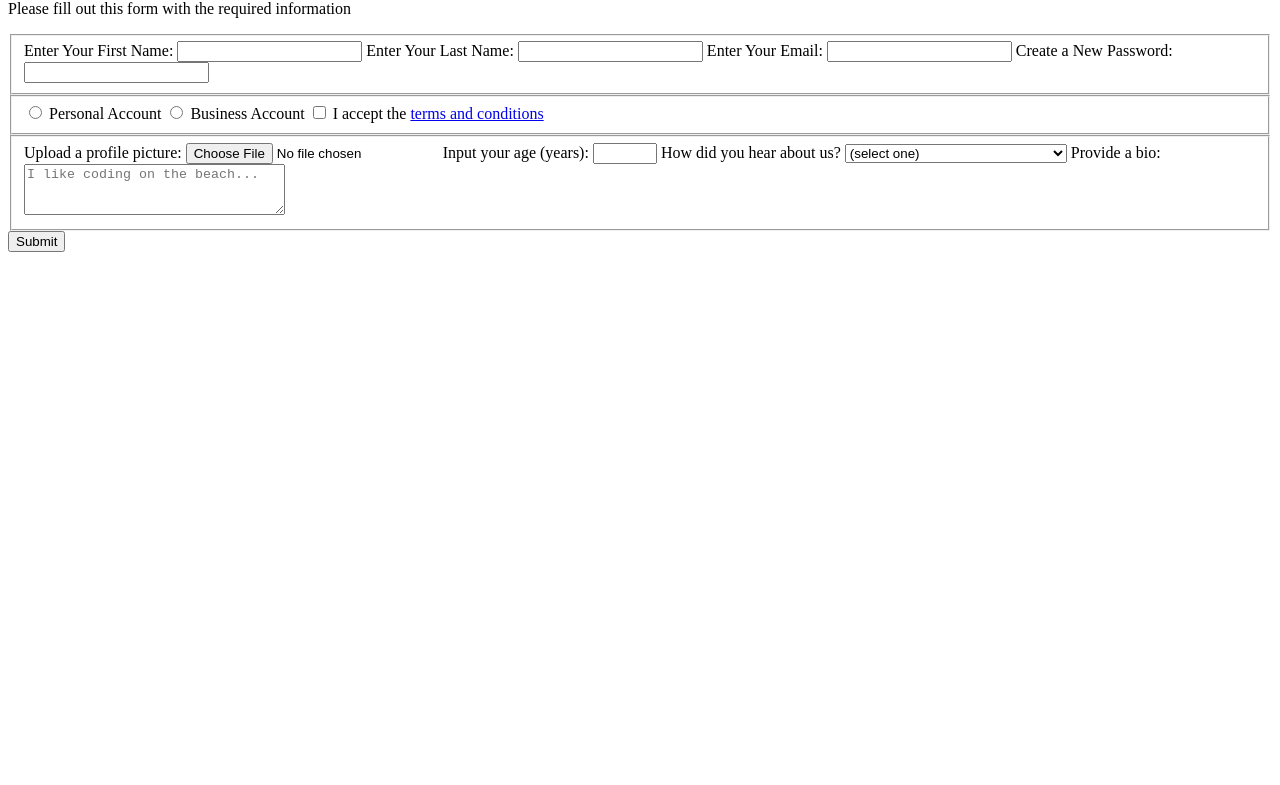
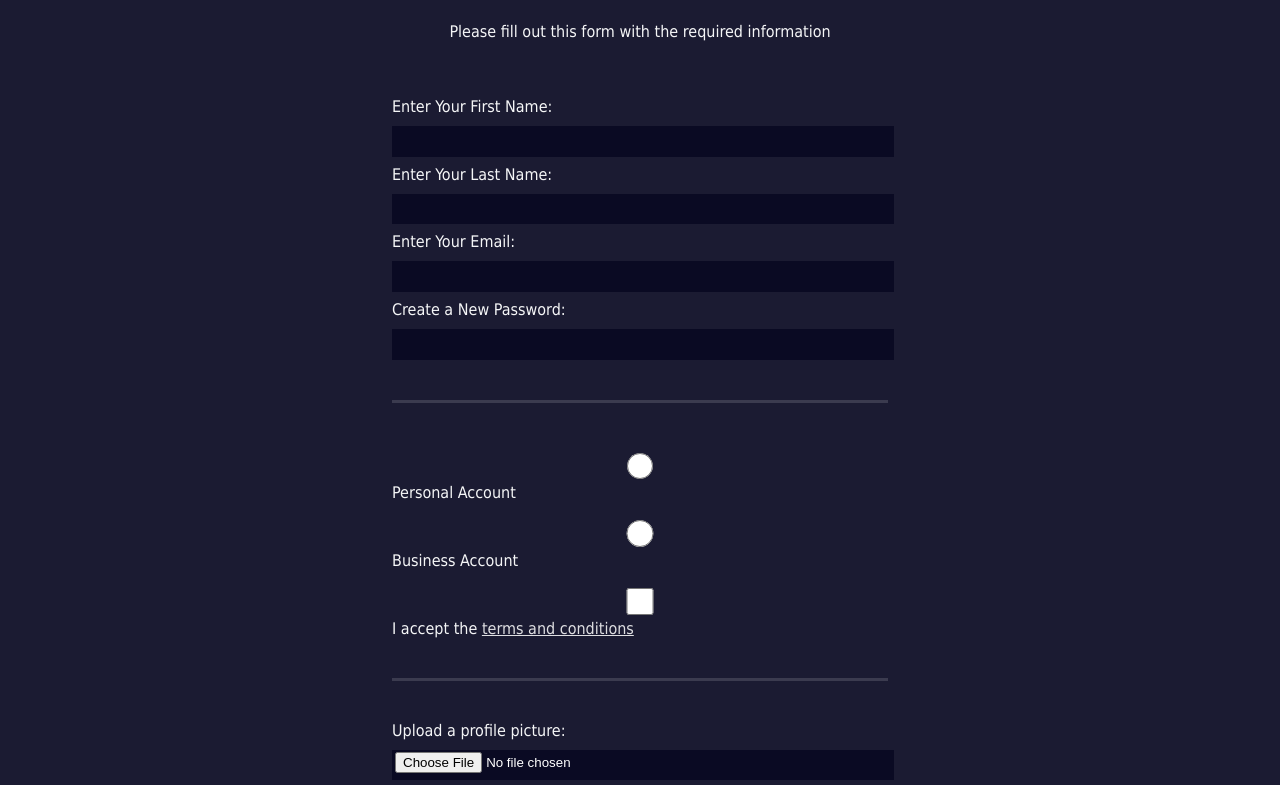
Before and after one commit to Cressida-Cox/Registration-Form, a plain HTML site: page index.html in a window 1280 px wide. Shown: the part 80-865 px from the top of the page. Before the commit the page ends 800 px from the top, so only its background shows below. Drawn offline with Linux system fonts and the light colour scheme.

Commit message:
error check

```diff
--- a/index.html
+++ b/index.html
@@ -4,7 +4,7 @@
     <meta charset="UTF-8" />
     <meta http-equiv="X-UA-Compatible" content="IE=edge" />
     <meta name="viewport" content="width=device-width, initial-scale=1.0" />
-    <link rel="styleshhet" href="styles.css" />
+    <link rel="stylesheet" href="styles.css" />
     <title>Registration From</title>
   </head>
   <body>
```
